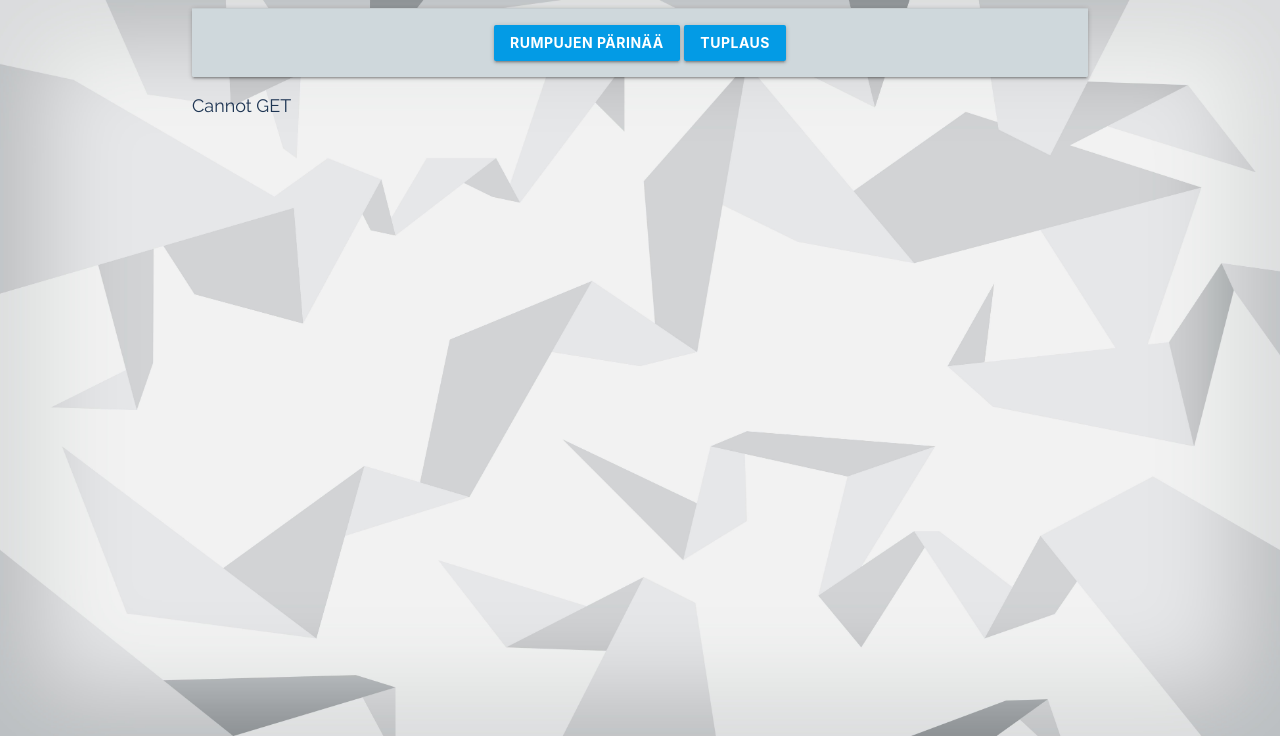
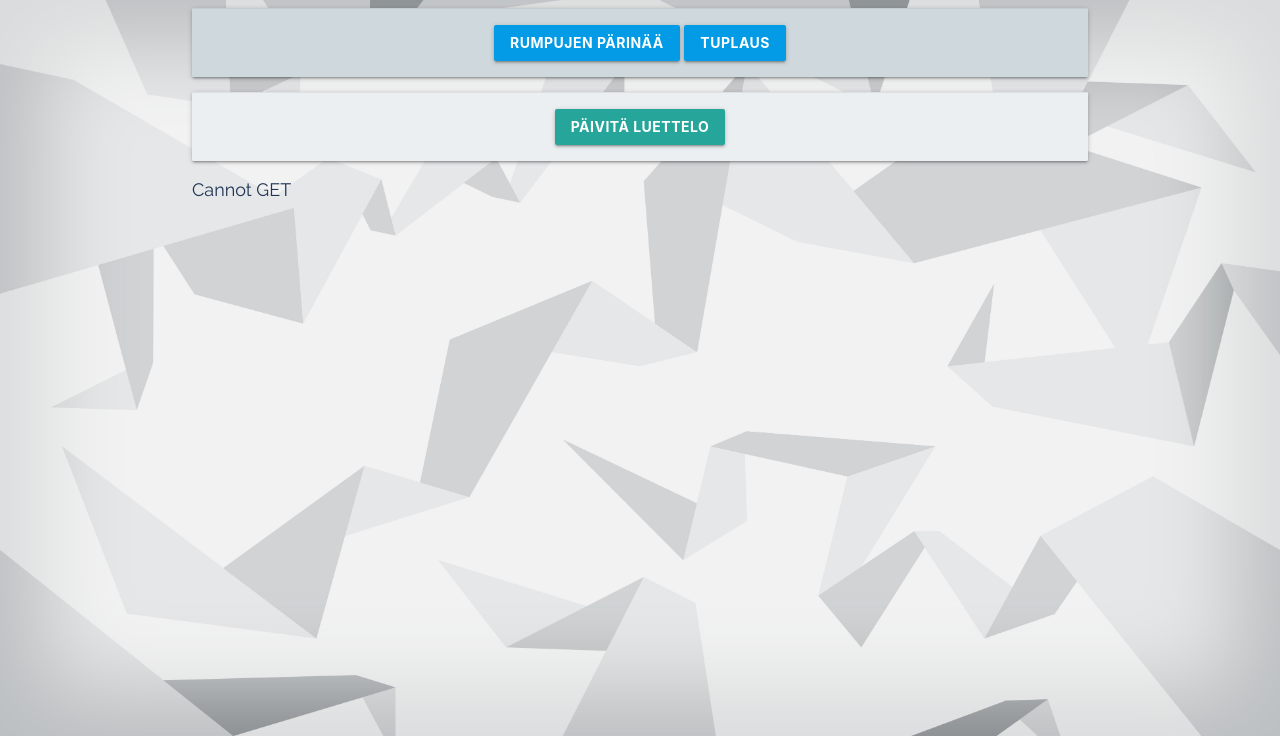
Before and after one commit to Prodeko/vaalikoppi, a Django app: template vaalikoppi/templates/admin-voting.html in a window 1280 px wide. Shown: the part 64-800 px from the top of the page. Run offline with Django 3.2, Linux system fonts and the light colour scheme; the template is opened without the code that fills it: most values are stand-ins (such as "Sample title", 1, 10 or a date in 2020).

Commit message:
Add button to manually refresh the voting list

```diff
--- a/vaalikoppi/templates/admin-voting.html
+++ b/vaalikoppi/templates/admin-voting.html
@@ -20,12 +20,18 @@
       </div>
     </div>
 
-    <div id="voting-list-area"></div>
-  </div>
+    <div id="voting-list-updater" class="card blue-grey lighten-5">
+			<div class="card-action center">
+				<button class="btn waves-effect waves-light darken-1 white-text candidate bold-font" onclick="refreshVotingList({% if user.is_superuser %}true{% endif %})">Päivitä luettelo</button>
+			</div>
+	</div>
+
+	<div id="voting-list-area">
+	</div>
 
   <script type="text/javascript">
     document.addEventListener('DOMContentLoaded', function() {
-      refreshVotingList({% if user.is_superuser %}true{% endif %});
+      refreshVotingList({% if user.is_superuser %}true{% endif %}); // TODO: Doesn't work
     });
   </script>
 {% endblock %}
```
